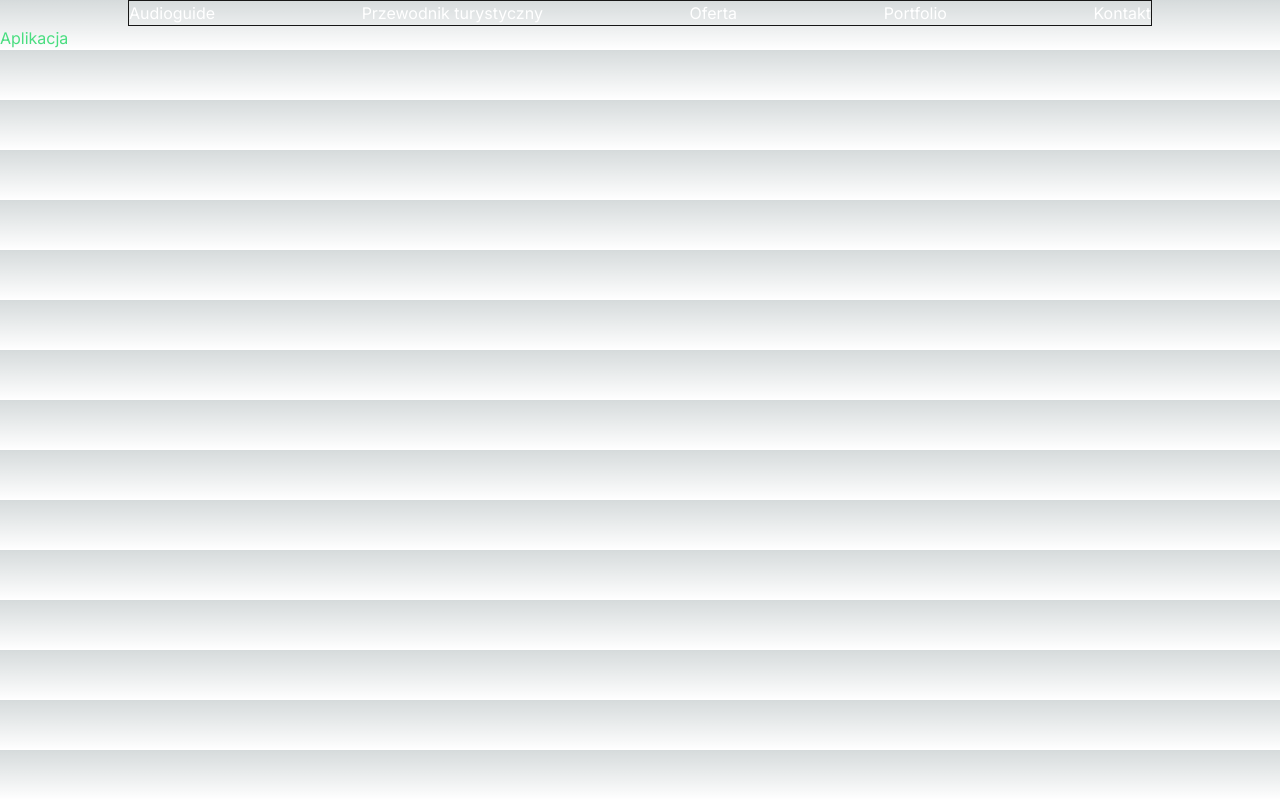
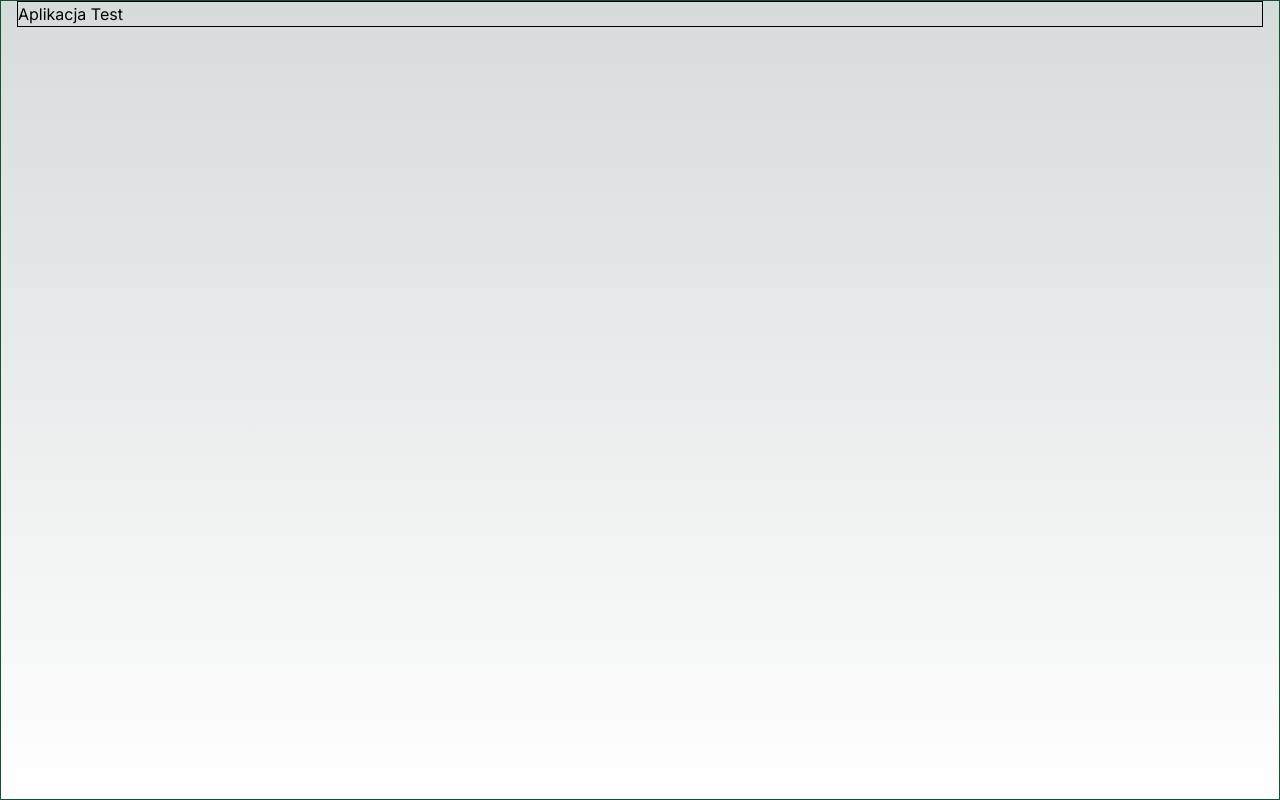
Before and after one commit to maciekpastuszak/audiotour, a Next.js app: page /aplikacja in a window 1280 px wide. Built offline with nearby package versions, Linux system fonts and the light colour scheme.

Commit message:
add container for aplikacja

```diff
--- a/app/aplikacja/page.tsx
+++ b/app/aplikacja/page.tsx
@@ -2,8 +2,8 @@ import React from 'react'
 
 const Aplikacja = () => {
   return (
-    <div>
-        <h1 className="text-green-400">Aplikacja</h1>
+    <div className="container mx-auto px-4 min-h-screen flex flex-col border border-green-900">
+        <h1 className="border border-black">Aplikacja Test</h1>
     </div>
   )
 }
--- a/app/layout.tsx
+++ b/app/layout.tsx
@@ -19,7 +19,7 @@ export default function RootLayout({
   return (
     <html lang="en">
         <body className={inter.className}>
-          <Navbar />
+          {/* <Navbar /> */}
               {children}
           {/* <Footer /> */}
           </body>
--- a/public/index.html
+++ b/public/index.html
@@ -103,11 +103,11 @@
 	<div class="nav-wrapper">
 		<ul class="nav-main">
 			<li><a href="index.html"><span id="homepage-link">Strona główna</span><span id="homepage-link-mobile"><img src="img/logo.png"></span></a></li>
-			<li class="has-children"><a href="aplikacja.html">Aplikacja</a>
-				<ul id="aplikacja" class="desktop-dropdown">
+			<li><a href="/aplikacja">Aplikacja</a>
+				<!-- <ul id="aplikacja" class="desktop-dropdown">
 					<li><a href="aplikacja.html#app-ar-main" onClick="ga('send', 'event', 'Sub-Menu', 'Click', 'Aplikacja muzealna');">&bull; Aplikacja Audioprzewodnik muzealny</a></li>
 					<li><a href="aplikacja.html#app-main" onClick="ga('send', 'event', 'Sub-Menu', 'Click', 'Aplikacja miejska');">&bull; Aplikacja Audioprzewodnik miejski</a></li>
-				</ul>
+				</ul> -->
 			<li id="technology-parent" class="has-children"><a href="technologia.html">Technologia</a>
 				<ul id="technology" class="desktop-dropdown">
 					<li><a href="aplikacja.html" onClick="ga('send', 'event', 'Sub-Menu', 'Click', 'Technologia Aplikacja');">&bull; Aplikacja mobilna</a></li>
```
